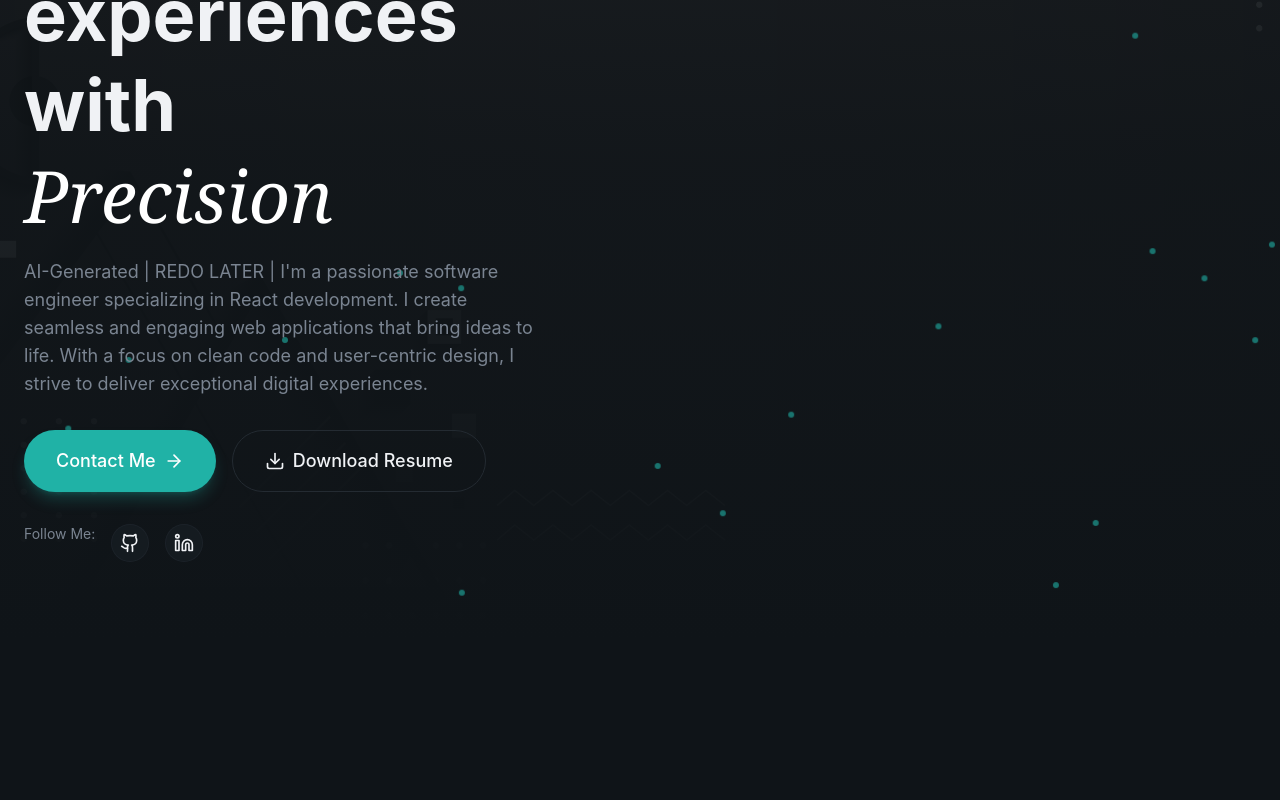
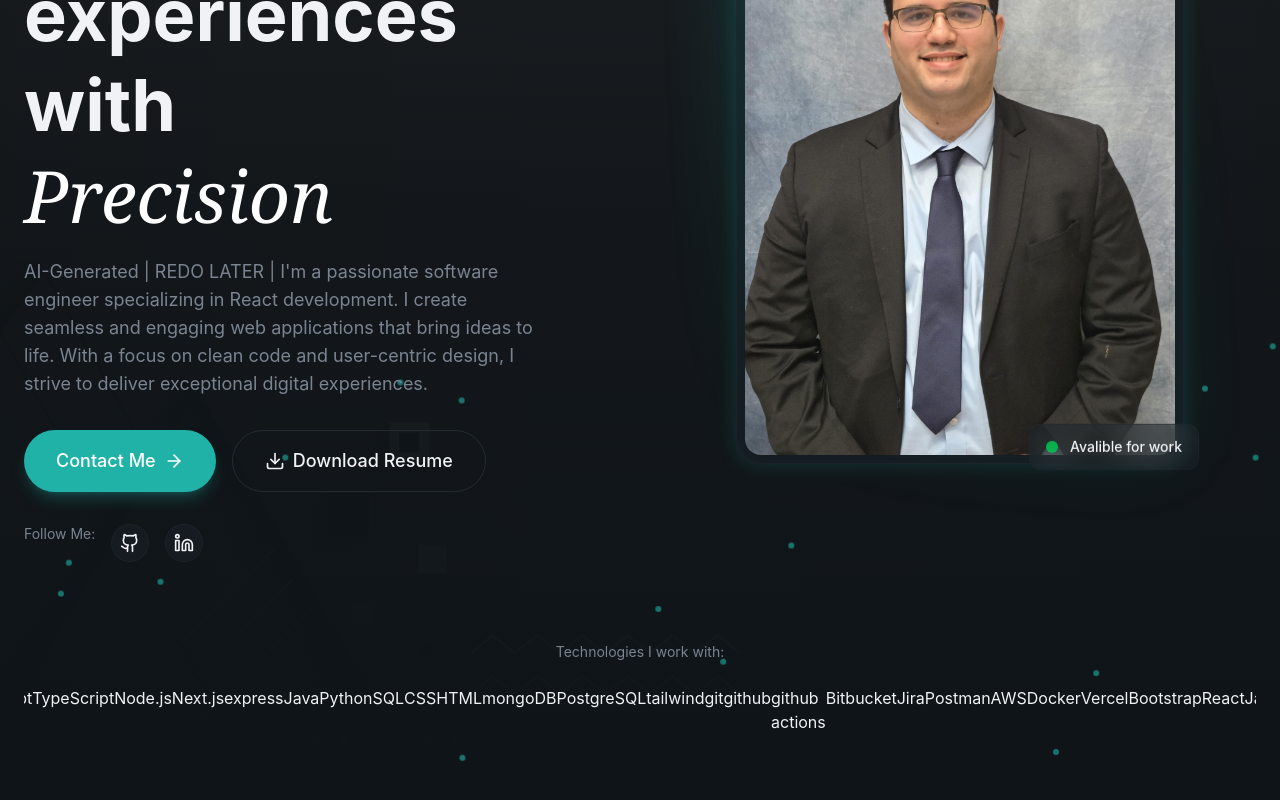
Before and after one commit to MoeF159/Portfolio, a React (Vite) app: page / in a window 1280 px wide. Shown: the part 318-1118 px from the top of the page. Before the commit the page ends 960 px from the top, so only its background shows below. Built offline with nearby package versions, Linux system fonts and the light colour scheme.

Commit message:
Update Hero.jsx
added profile image | yrs experience | and skills section

```diff
--- a/src/sections/Hero.jsx
+++ b/src/sections/Hero.jsx
@@ -1,6 +1,33 @@
 import { Button } from "@/components/Button";
 import { AnimatedBorderButton } from "@/components/AnimatedBorderButton";
 import { ArrowRight, Github, Linkedin } from "lucide-react";
+
+const skills = [
+    "React",
+    "JavaScript",
+    "TypeScript",
+    "Node.js",
+    "Next.js",
+    "express",
+    "Java",
+    "Python",
+    "SQL",
+    "CSS",
+    "HTML",
+    "mongoDB",
+    "PostgreSQL",
+    "tailwind",
+    "git",
+    "github",
+    "github actions",
+    "Bitbucket",
+    "Jira",
+    "Postman",
+    "AWS",
+    "Docker",
+    "Vercel",
+    "Bootstrap",
+]
 
 export const Hero = () => {
     return (
@@ -92,8 +119,57 @@ export const Hero = () => {
                     ))}
                 </div>
             </div>
-            {/* right colomn - Profile Image*/}
 
+            {/* right colomn - Profile Image Portion*/}
+            <div className="relative animate-fade-in animation-delay-300">
+            {/*Profile Image Section*/}
+                <div className="relative max-w-md mx-auto">
+                    {/* Profile Image Background Glow */}
+                    <div
+                    className="absolute inset-0
+                    rounded-3xl bg-linear-to-br
+                    from-primary/30 via-transparent
+                    to-primary/10 blur-2xl animate-pulse"
+                    />
+                    {/* Profile Image */}
+                    <div className="relative glass rounded-3xl p-2 glow-border">
+                        <img src="/profile-photo.jpg"
+                        alt="Osama Farag"
+                        className="w-full aspect-4/5 object-cover rounded-2xl"
+                        />
+
+                        {/* Floating Badge */}
+                        <div className="absolute -bottom-4 -right-4 glass rounded-xl px-4 py-3 animate-float ">
+                            <div className="flex items-center gap-3">
+                                <div className="w-3 h-3 bg-green-500 rounded-full animate-pulse"/>
+                                <span className="text-sm font-medium">Avalible for work</span>
+                            </div>
+                        </div>
+                        {/* Stats Badge */}
+                        <div className="absolute -top-4 -left-4 glass rounded-xl px-4 py-3 animate-float animation-delay-500">
+                            <div className="text-2xl font-bold text-primary">2+</div>
+                            <div className="text-xs text-muted-foreground">Years Experience</div>
+                        </div>
+                    </div>
+                </div>
+            </div>
+
+        </div>
+
+        {/* Skills Section */}
+        <div className="mt-20 animate-fade-in animation-delay-600">
+            <p className="text-sm text-muted-foreground mb-6 text-center">
+                Technologies I work with:
+            </p>
+            <div className="relative overflow-hidden">
+                <div className="flex animate-marquee">
+                    {[...skills, ...skills,].map((skill, index) => (
+                        <div key={index}>
+                            <span>{skill}</span>
+                        </div>
+                    ))}
+                </div>
+            </div>
         </div>
     </div>
     </section>
```
